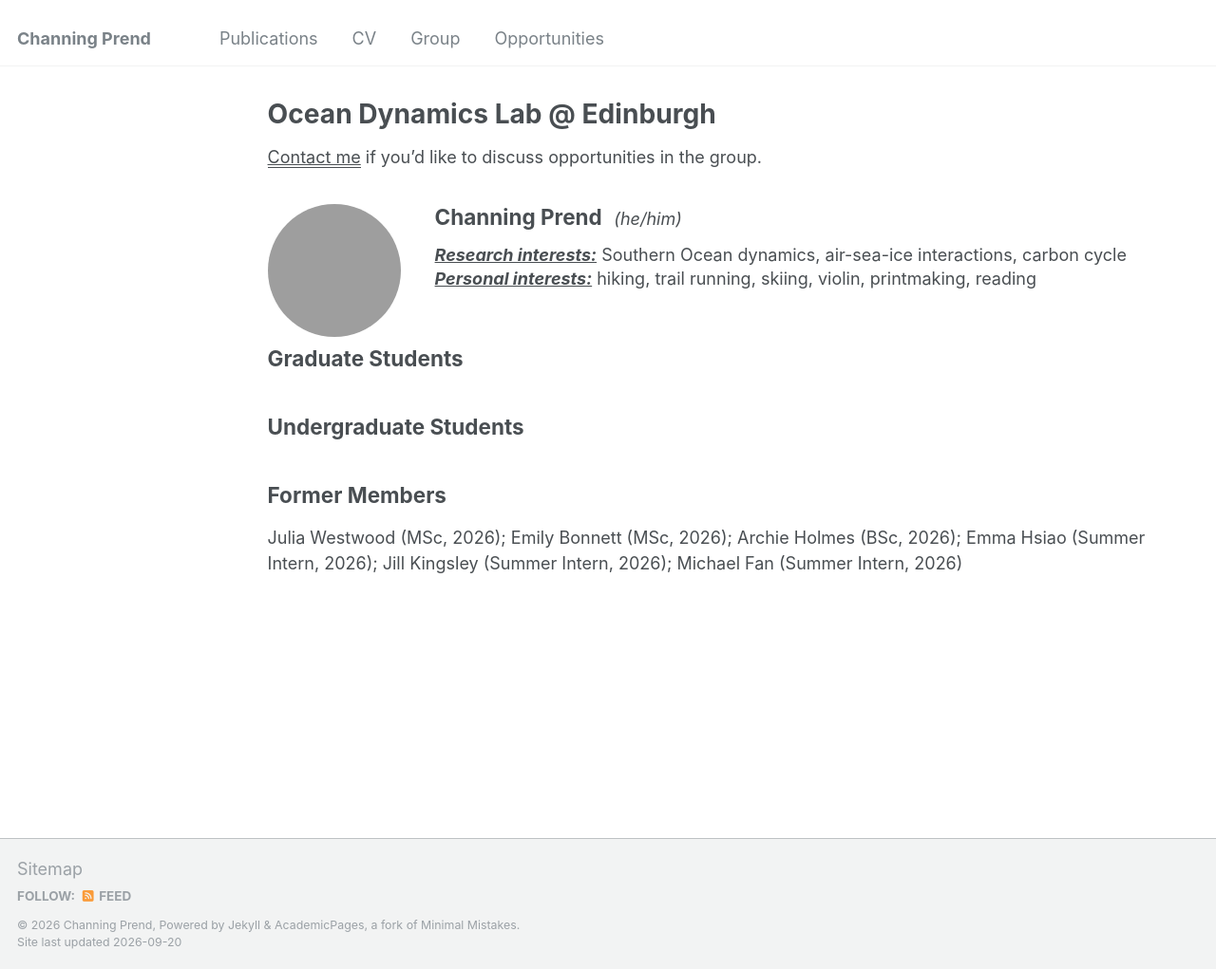
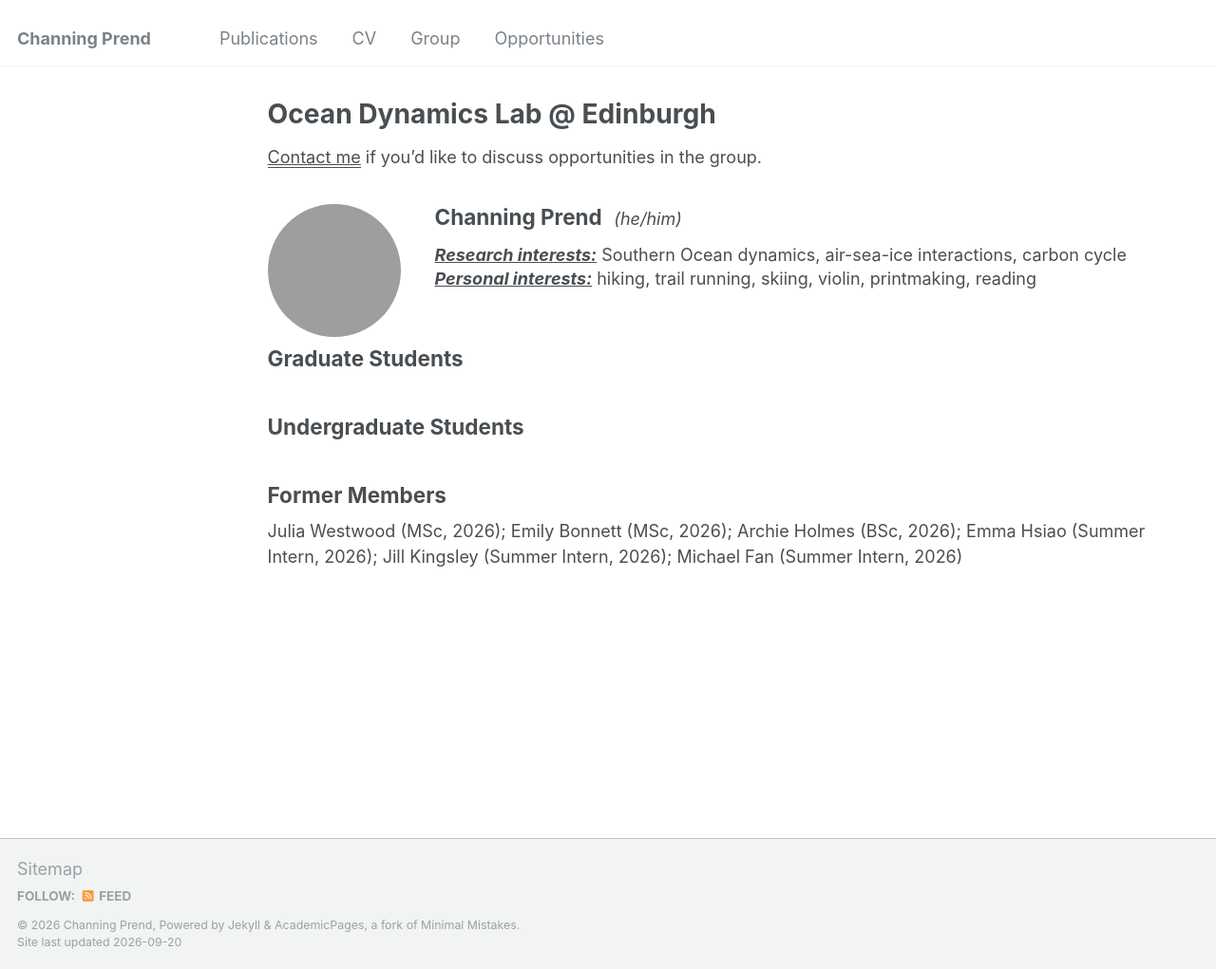
Before and after one commit to cprend/cprend.github.io, a Jekyll site: the page built from _pages/group.md, in a window 1280 px wide and 1021 px high. Shown: the whole window at 95% size. Built offline with Jekyll 4.4.1, drawn with Linux system fonts in a browser that asks for light colours; grey boxes are pictures that could not be loaded.

Commit message:
Update _custom.scss

```diff
--- a/_sass/_custom.scss
+++ b/_sass/_custom.scss
@@ -55,6 +55,10 @@
   text-decoration: underline;
 }
 
+h2 + p {
+  margin-top: 0.2em;
+}
+
 /* ==========================================================================
    MOBILE
    ========================================================================== */
```
